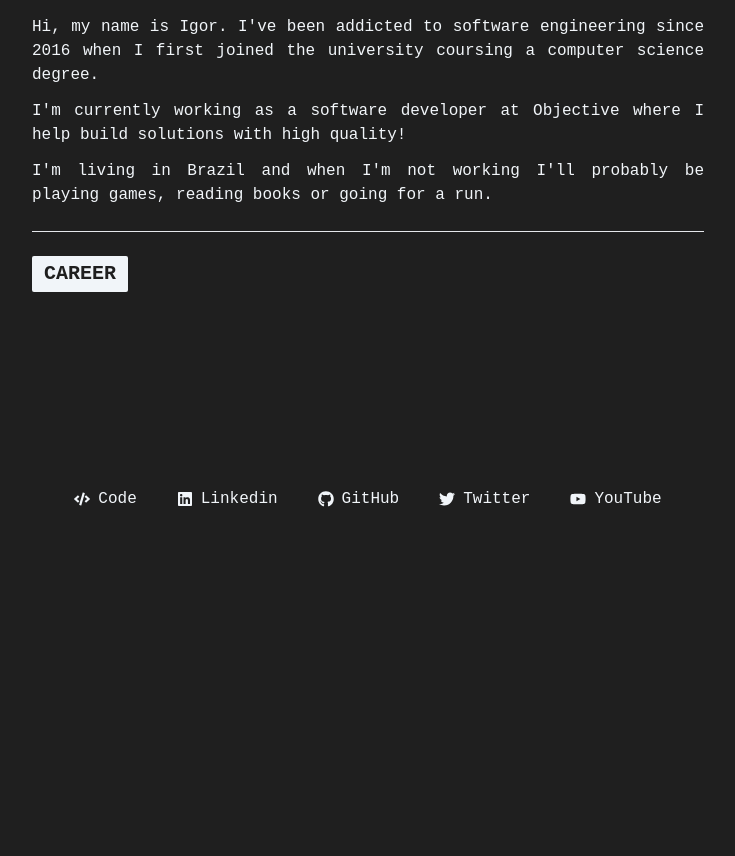
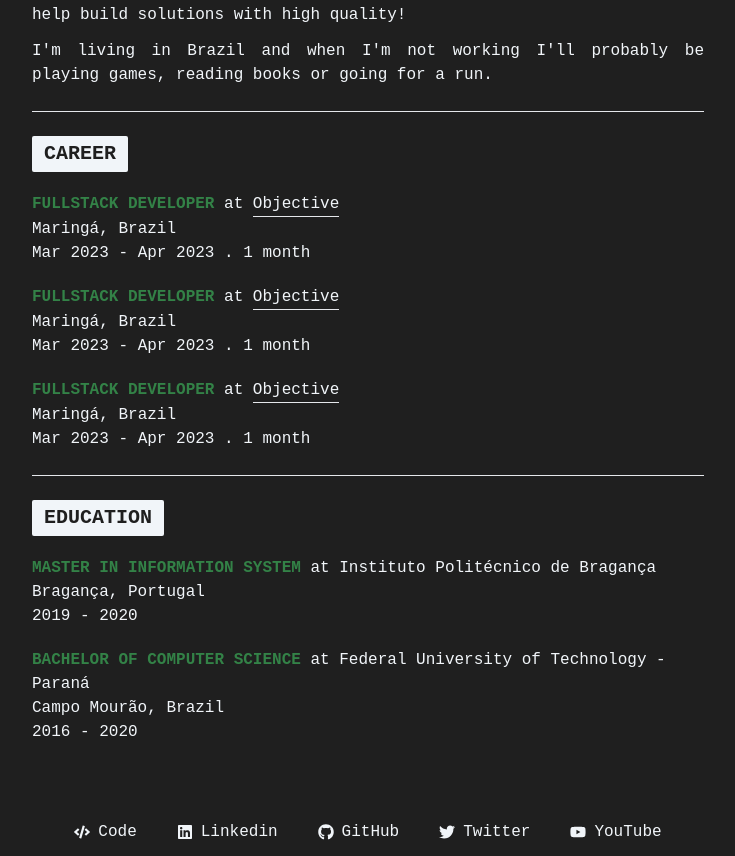
Before and after one commit to igornfaustino/personal-website, a Next.js app: page /about in a window 1280 px wide. Shown: the part 277-1133 px from the top of the page, without its empty margins (272-1007 px from the left). Before the commit the page ends 800 px from the top, so only its background shows below. Built offline with nearby package versions, Linux system fonts and the light colour scheme.

Commit message:
feat: add career and education items

```diff
--- a/package.json
+++ b/package.json
@@ -13,6 +13,7 @@
     "@types/react": "18.2.15",
     "@types/react-dom": "18.2.7",
     "autoprefixer": "10.4.14",
+    "date-fns": "^2.30.0",
     "eslint": "8.45.0",
     "eslint-config-next": "13.4.10",
     "next": "13.4.10",
--- a/src/app/about/page.tsx
+++ b/src/app/about/page.tsx
@@ -1,9 +1,11 @@
+import AboutItem from '@/components/AboutItem'
+import Divider from '@/components/Divider'
 import SectionTitle from '@/components/SectionTitle'
 import SubTitle from '@/components/SubTitle'
 
 export default function AboutPage() {
   return (
-    <div className="container max-w-2xl">
+    <div className="container max-w-2xl pb-16 pt-16">
       <SubTitle>About Me</SubTitle>
 
       <div className="mt-5 flex flex-col gap-3">
@@ -24,9 +26,65 @@ export default function AboutPage() {
         </p>
       </div>
 
-      <hr className="mb-6 mt-6" />
+      <Divider />
 
       <SectionTitle>Career</SectionTitle>
+
+      <div className="mt-5 flex flex-col gap-5">
+        <AboutItem.Root>
+          <AboutItem.Position
+            position="fullstack developer"
+            company="Objective"
+            company_url="https://www.objective.com.br/"
+          />
+          <AboutItem.Location city="Maringá" country="Brazil" />
+          <AboutItem.Period start="2023-03-15" end="2023-04-15" />
+        </AboutItem.Root>
+
+        <AboutItem.Root>
+          <AboutItem.Position
+            position="fullstack developer"
+            company="Objective"
+            company_url="https://www.objective.com.br/"
+          />
+          <AboutItem.Location city="Maringá" country="Brazil" />
+          <AboutItem.Period start="2023-03-15" end="2023-04-15" />
+        </AboutItem.Root>
+
+        <AboutItem.Root>
+          <AboutItem.Position
+            position="fullstack developer"
+            company="Objective"
+            company_url="https://www.objective.com.br/"
+          />
+          <AboutItem.Location city="Maringá" country="Brazil" />
+          <AboutItem.Period start="2023-03-15" end="2023-04-15" />
+        </AboutItem.Root>
+      </div>
+
+      <Divider />
+
+      <SectionTitle>Education</SectionTitle>
+
+      <div className="mt-5 flex flex-col gap-5">
+        <AboutItem.Root>
+          <AboutItem.Position
+            position="MASTER IN INFORMATION SYSTEM"
+            company="Instituto Politécnico de Bragança"
+          />
+          <AboutItem.Location city="Bragança" country="Portugal" />
+          <AboutItem.Year start="2019" end="2020" />
+        </AboutItem.Root>
+
+        <AboutItem.Root>
+          <AboutItem.Position
+            position="BACHELOR OF COMPUTER SCIENCE"
+            company="Federal University of Technology - Paraná"
+          />
+          <AboutItem.Location city="Campo Mourão" country="Brazil" />
+          <AboutItem.Year start="2016" end="2020" />
+        </AboutItem.Root>
+      </div>
     </div>
   )
 }
--- /dev/null
+++ b/src/components/AboutItem/Location.tsx
@@ -0,0 +1,12 @@
+interface CareerRootProps {
+  city: string
+  country: string
+}
+
+export default function Location({ city, country }: CareerRootProps) {
+  return (
+    <div>
+      {city}, {country}
+    </div>
+  )
+}
--- /dev/null
+++ b/src/components/AboutItem/Period.tsx
@@ -0,0 +1,29 @@
+import { format, formatDuration, intervalToDuration, parseISO } from 'date-fns'
+
+interface CareerPeriodProps {
+  start: string
+  end?: string
+}
+
+export default function Period({ start, end }: CareerPeriodProps) {
+  const formattedStart = format(parseISO(start), 'MMM yyyy')
+  const formattedEnd = end ? format(parseISO(end), 'MMM yyyy') : 'Present'
+
+  const duration = intervalToDuration({
+    start: parseISO(start),
+    end: end ? parseISO(end) : new Date(),
+  })
+
+  duration.months =
+    (duration.days || 0) > 20 ? duration.months! + 1 : duration.months
+
+  const formattedDuration = formatDuration(duration, {
+    format: ['years', 'months'],
+  })
+
+  return (
+    <div>
+      {formattedStart} - {formattedEnd} . {formattedDuration}
+    </div>
+  )
+}
--- /dev/null
+++ b/src/components/AboutItem/Position.tsx
@@ -0,0 +1,29 @@
+import ExternalLink from '../ExternalLink'
+
+interface CareerRootProps {
+  company: string
+  position: string
+  company_url?: string
+}
+
+export default function Position({
+  company,
+  company_url,
+  position,
+}: CareerRootProps) {
+  return (
+    <div>
+      <span className="font-semibold uppercase text-theme-primary">
+        {position}
+      </span>{' '}
+      at{' '}
+      {company_url ? (
+        <ExternalLink className="inline-block border-b" href={company_url}>
+          {company}
+        </ExternalLink>
+      ) : (
+        company
+      )}
+    </div>
+  )
+}
--- /dev/null
+++ b/src/components/AboutItem/Root.tsx
@@ -0,0 +1,9 @@
+import { ReactNode } from 'react'
+
+interface CareerRootProps {
+  children: ReactNode
+}
+
+export default function Root({ children }: CareerRootProps) {
+  return <div>{children}</div>
+}
--- /dev/null
+++ b/src/components/AboutItem/Year.tsx
@@ -0,0 +1,15 @@
+interface CareerYearProps {
+  start: string
+  end?: string
+}
+
+export default function Year({ start, end }: CareerYearProps) {
+  const formattedStart = start
+  const formattedEnd = end || 'Present'
+
+  return (
+    <div>
+      {formattedStart} - {formattedEnd}
+    </div>
+  )
+}
--- /dev/null
+++ b/src/components/AboutItem/index.tsx
@@ -0,0 +1,13 @@
+import Location from './Location'
+import Period from './Period'
+import Position from './Position'
+import Root from './Root'
+import Year from './Year'
+
+export default {
+  Location: Location,
+  Period: Period,
+  Position: Position,
+  Root: Root,
+  Year: Year,
+}
--- /dev/null
+++ b/src/components/Divider.tsx
@@ -0,0 +1,3 @@
+export default function Divider() {
+  return <hr className="mb-6 mt-6" />
+}
--- a/src/components/ExternalLink.tsx
+++ b/src/components/ExternalLink.tsx
@@ -7,7 +7,7 @@ export default function ExternalLink(
     <a
       target="_blank"
       {...props}
-      className={`cursor-pointer hover:border-b ${props.className} flex items-center gap-2`}
+      className={`b-color-theme-primary cursor-pointer transition-all hover:scale-105 hover:border-b hover:border-theme-primary hover:text-theme-primary ${props.className}`}
     >
       {props.children}
     </a>
--- a/src/components/SocialMediaLinks.tsx
+++ b/src/components/SocialMediaLinks.tsx
@@ -9,39 +9,32 @@ import {
 import ExternalLink from './ExternalLink'
 
 export default function SocialMediaLinks() {
-  const iconClasses =
-    'transition-all hover:scale-105 hover:text-theme-primary b-color-theme-primary border-theme-primary'
   return (
     <div className="flex gap-10 p-3">
-      <ExternalLink
-        className={iconClasses}
-        href="https://github.com/igornfaustino/personal-website"
-      >
-        <FaCode /> <HiddenLg>Code</HiddenLg>
+      <ExternalLink href="https://github.com/igornfaustino/personal-website">
+        <div className="flex items-center gap-2">
+          <FaCode /> <HiddenLg>Code</HiddenLg>
+        </div>
       </ExternalLink>
-      <ExternalLink
-        className={iconClasses}
-        href="https://www.linkedin.com/in/igornfaustino"
-      >
-        <FaLinkedin /> <HiddenLg>Linkedin</HiddenLg>
+      <ExternalLink href="https://www.linkedin.com/in/igornfaustino">
+        <div className="flex items-center gap-2">
+          <FaLinkedin /> <HiddenLg>Linkedin</HiddenLg>
+        </div>
       </ExternalLink>
-      <ExternalLink
-        className={iconClasses}
-        href="https://github.com/igornfaustino"
-      >
-        <FaGithub /> <HiddenLg>GitHub</HiddenLg>
+      <ExternalLink href="https://github.com/igornfaustino">
+        <div className="flex items-center gap-2">
+          <FaGithub /> <HiddenLg>GitHub</HiddenLg>
+        </div>
       </ExternalLink>
-      <ExternalLink
-        className={iconClasses}
-        href="https://twitter.com/igornfaustino"
-      >
-        <FaTwitter /> <HiddenLg>Twitter</HiddenLg>
+      <ExternalLink href="https://twitter.com/igornfaustino">
+        <div className="flex items-center gap-2">
+          <FaTwitter /> <HiddenLg>Twitter</HiddenLg>
+        </div>
       </ExternalLink>
-      <ExternalLink
-        className={iconClasses}
-        href="https://www.youtube.com/@igornfaustino"
-      >
-        <FaYoutube /> <HiddenLg>YouTube</HiddenLg>
+      <ExternalLink href="https://www.youtube.com/@igornfaustino">
+        <div className="flex items-center gap-2">
+          <FaYoutube /> <HiddenLg>YouTube</HiddenLg>
+        </div>
       </ExternalLink>
     </div>
   )
```
Also changed, not shown: .eslintrc.json, 1 other file (tests, documents, lock files or other folders).
